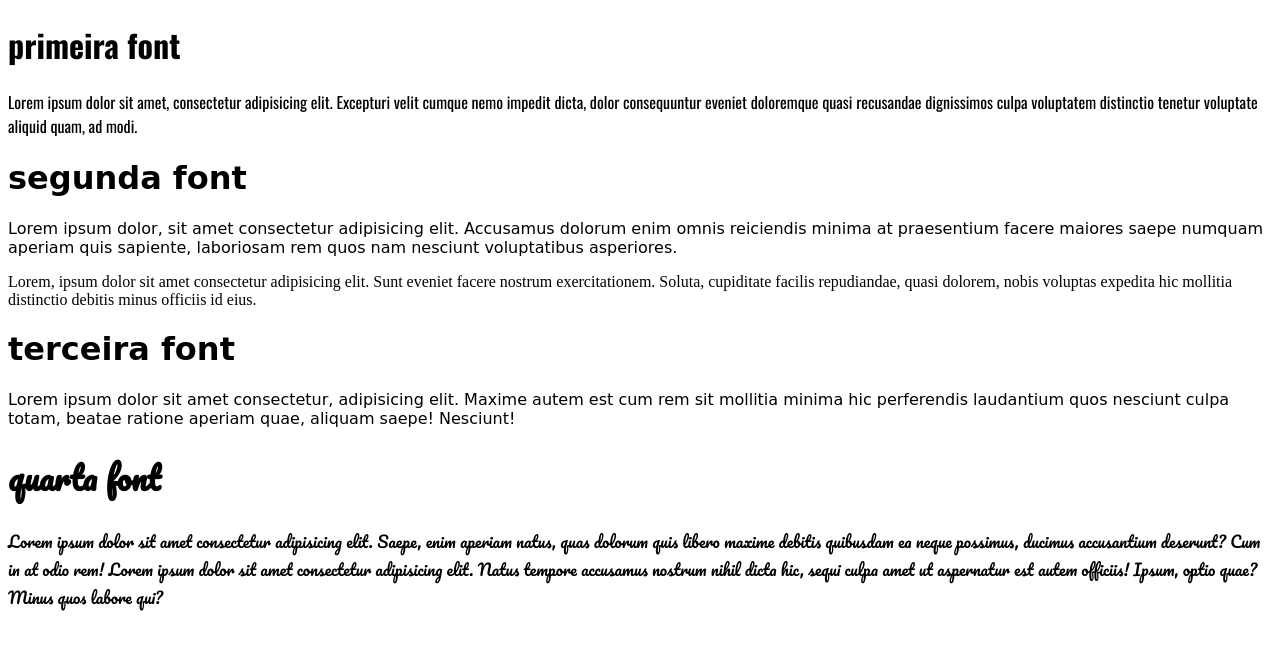
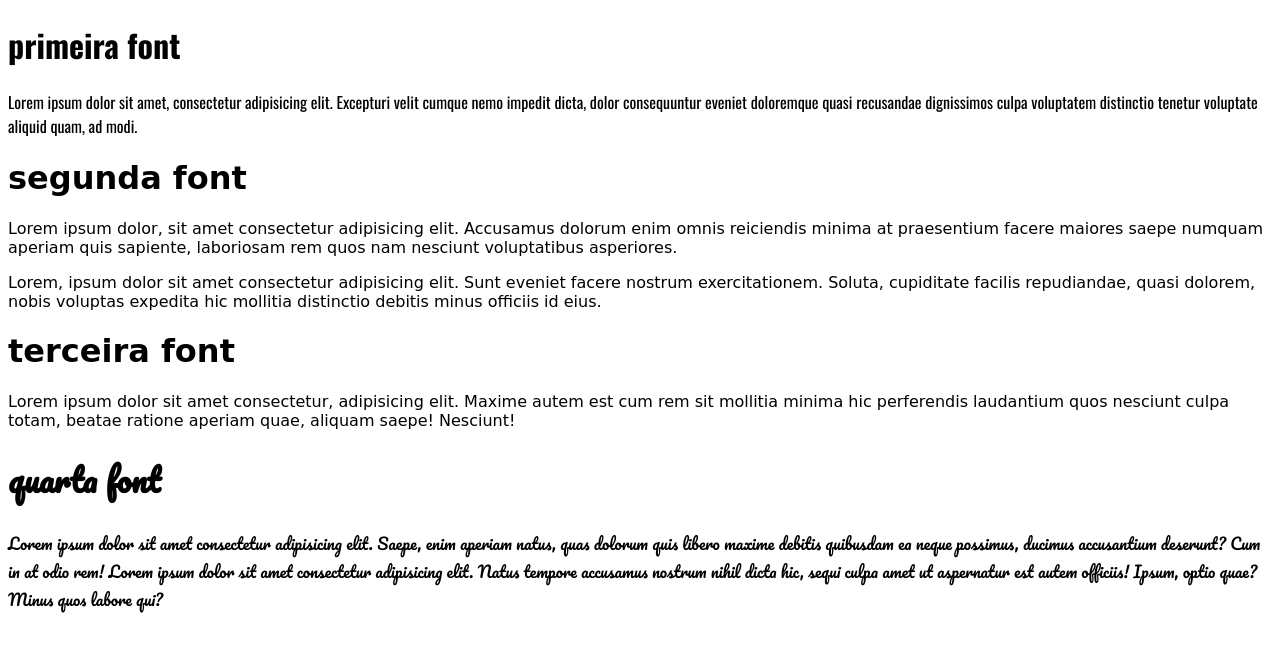
Before and after one commit to segredos-do-sistema/aula-de-fonts, a plain HTML site: page index.html in a window 1280 px wide. Drawn offline with nearby package versions, Linux system fonts and the light colour scheme; a web font is replaced by a local one.

Commit message:
alteração

```diff
--- a/index.html
+++ b/index.html
@@ -13,7 +13,7 @@
 
     <h1 class="t2">segunda font</h1>
     <p class="t2"> Lorem ipsum dolor, sit amet consectetur adipisicing elit. Accusamus dolorum enim omnis reiciendis minima at praesentium facere maiores saepe numquam aperiam quis sapiente, laboriosam rem quos nam nesciunt voluptatibus asperiores.</p>
-    <p>Lorem, ipsum dolor sit amet consectetur adipisicing elit. Sunt eveniet facere nostrum exercitationem. Soluta, cupiditate facilis repudiandae, quasi dolorem, nobis voluptas expedita hic mollitia distinctio debitis minus officiis id eius.</p>
+    <p class="t2">Lorem, ipsum dolor sit amet consectetur adipisicing elit. Sunt eveniet facere nostrum exercitationem. Soluta, cupiditate facilis repudiandae, quasi dolorem, nobis voluptas expedita hic mollitia distinctio debitis minus officiis id eius.</p>
 
     <h1 class="t3">terceira font</h1>
     <p class="t3">Lorem ipsum dolor sit amet consectetur, adipisicing elit. Maxime autem est cum rem sit mollitia minima hic perferendis laudantium quos nesciunt culpa totam, beatae ratione aperiam quae, aliquam saepe! Nesciunt!</p>
```
